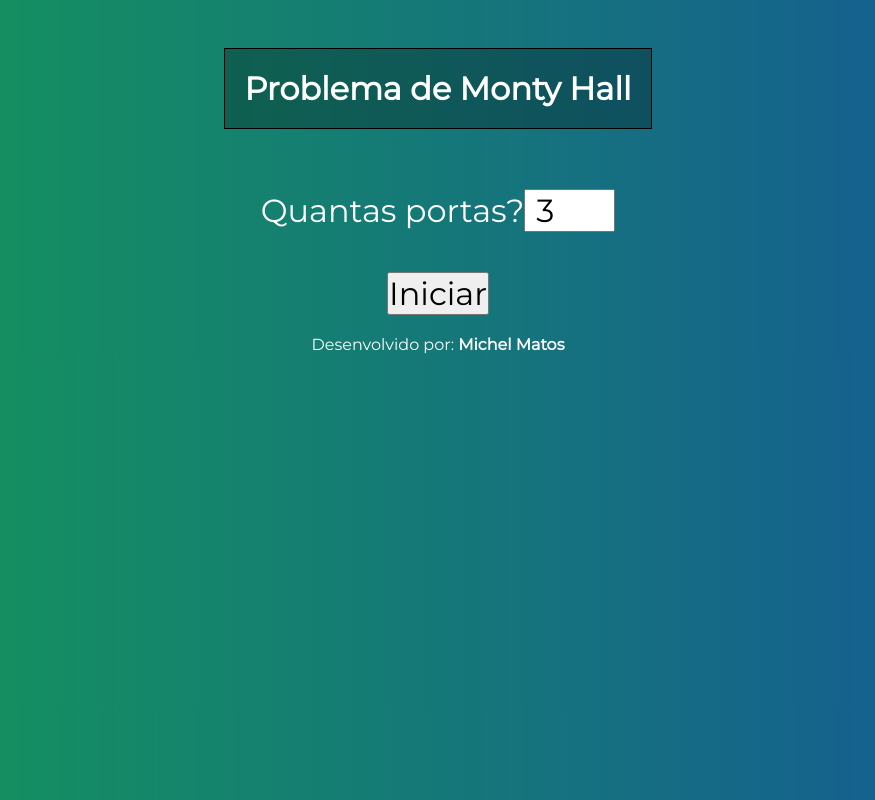
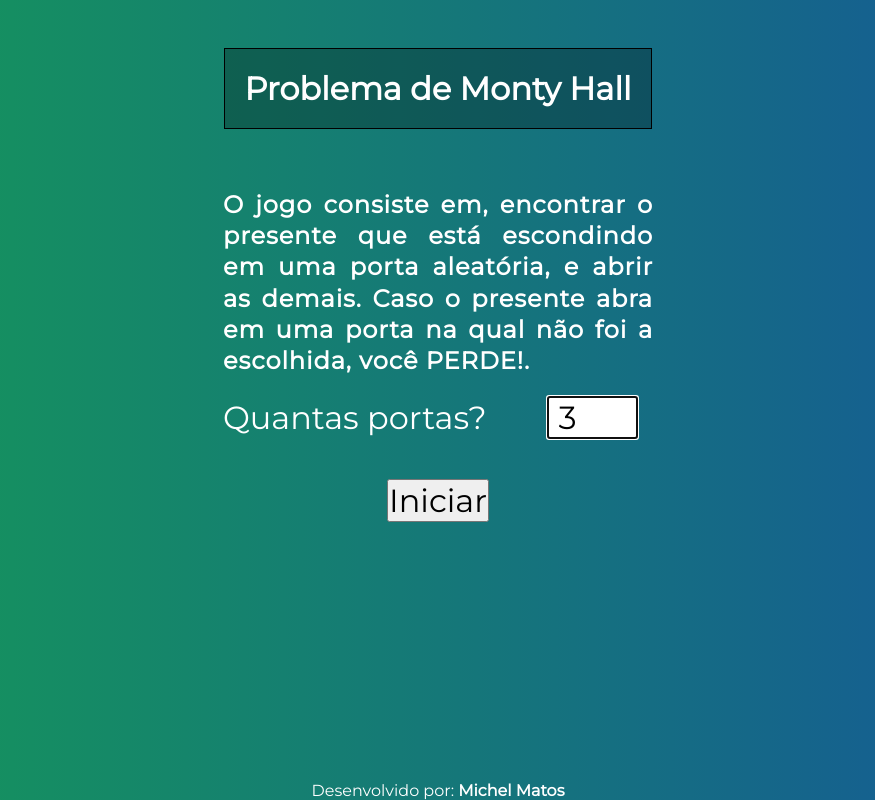
Before and after one commit to M1CH3lM4705/montyhall, a Vue app: page / in a window 1280 px wide. Shown: the whole page, without its empty margins (202-1077 px from the left). Built offline with nearby package versions, Linux system fonts and the light colour scheme.

Commit message:
[Task] Alterado nome metodo e alterando css

```diff
--- a/public/index.html
+++ b/public/index.html
@@ -1,5 +1,5 @@
 <!DOCTYPE html>
-<html lang="">
+<html lang="pt-BR">
   <head>
     <meta charset="utf-8">
     <meta http-equiv="X-UA-Compatible" content="IE=edge">
--- a/src/App.vue
+++ b/src/App.vue
@@ -3,16 +3,22 @@
       <h1>Problema de Monty Hall</h1>
       <div class="form">
           <div v-if="!started">
-              <label for="portsAmount">Quantas portas?</label>
-              <input type="text" id="portsAmount" size="3"
-                v-model.number="portsAmount"/>
+              <h2>
+                  <p>O jogo consiste em, encontrar o presente que
+                  está escondindo em uma porta aleatória, e abrir
+                  as demais. Caso o presente abra em uma porta na qual
+                  não foi a escolhida, você PERDE!.</p>
+              </h2>
+              <div>
+                  <label for="portsAmount">Quantas portas?</label>
+                  <input type="text" id="portsAmount" size="3"
+                v-model.number="portsAmount" autofocus/>
+              </div>
           </div>
-          <div v-if="started">
-              <label for="selectedPort">Qual a porta é a premiada?</label>
-              <!-- <input type="text" id="selectedPort" size="3"
-                v-model.number="selectedPort"> -->
+          <div v-if="started" style="text-align:center;">
+              <label for="selectedPort" style="font-size:1.9rem;">Qual a porta é a premiada?</label>
           </div>
-          <button v-if="!started" @click="teste">Iniciar</button>
+          <button v-if="!started" @click="sortPort">Iniciar</button>
           <button v-if="started" @click="started= false">Reiniciar</button>
       </div>
       <div class="doors" v-if="started">
@@ -39,7 +45,7 @@ export default {
         }
     },
     methods:{
-        teste(){
+        sortPort(){
             this.getRandomGiftPort()
             this.started = true
         },
@@ -85,6 +91,21 @@ body{
 
 }
 
+#app h2{
+    font-size: 1.5rem;
+    line-height: 1.3;
+    letter-spacing: 0.04em;
+    text-align: justify;
+}
+
+#app .form div{
+    width:430px;
+}
+
+#app h2 ~ div{
+    margin-top: 20px;
+}
+
 .form{
     display:flex;
     flex-direction: column;
@@ -99,6 +120,7 @@ body{
 }
 .form input{
     padding-left: 10px;
+    margin-left:60px;
 }
 .form > div{
     margin-bottom:30px;
@@ -110,6 +132,7 @@ body{
     flex-wrap:wrap;
 }
 .footer{
-    align-content: flex-end;
+    position:fixed;
+    bottom:0;
 }
 </style>
```
